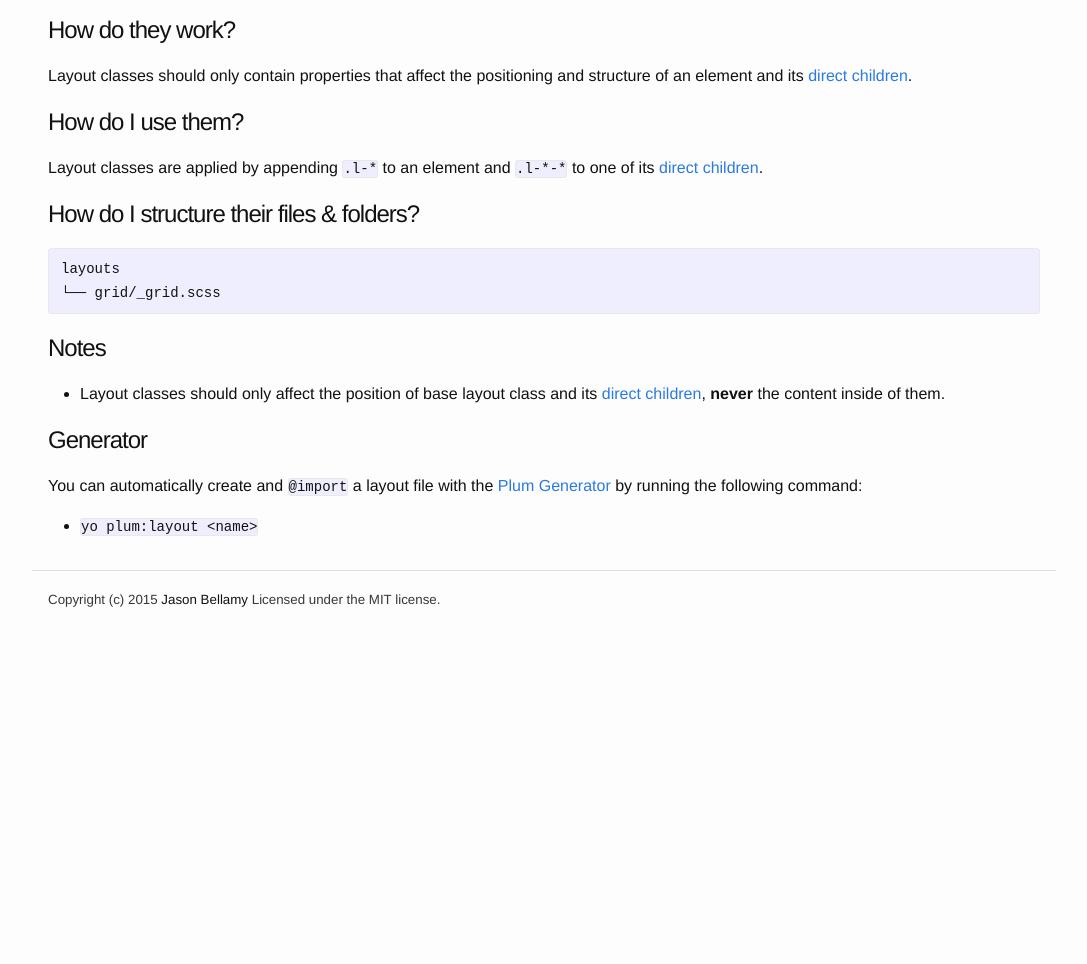
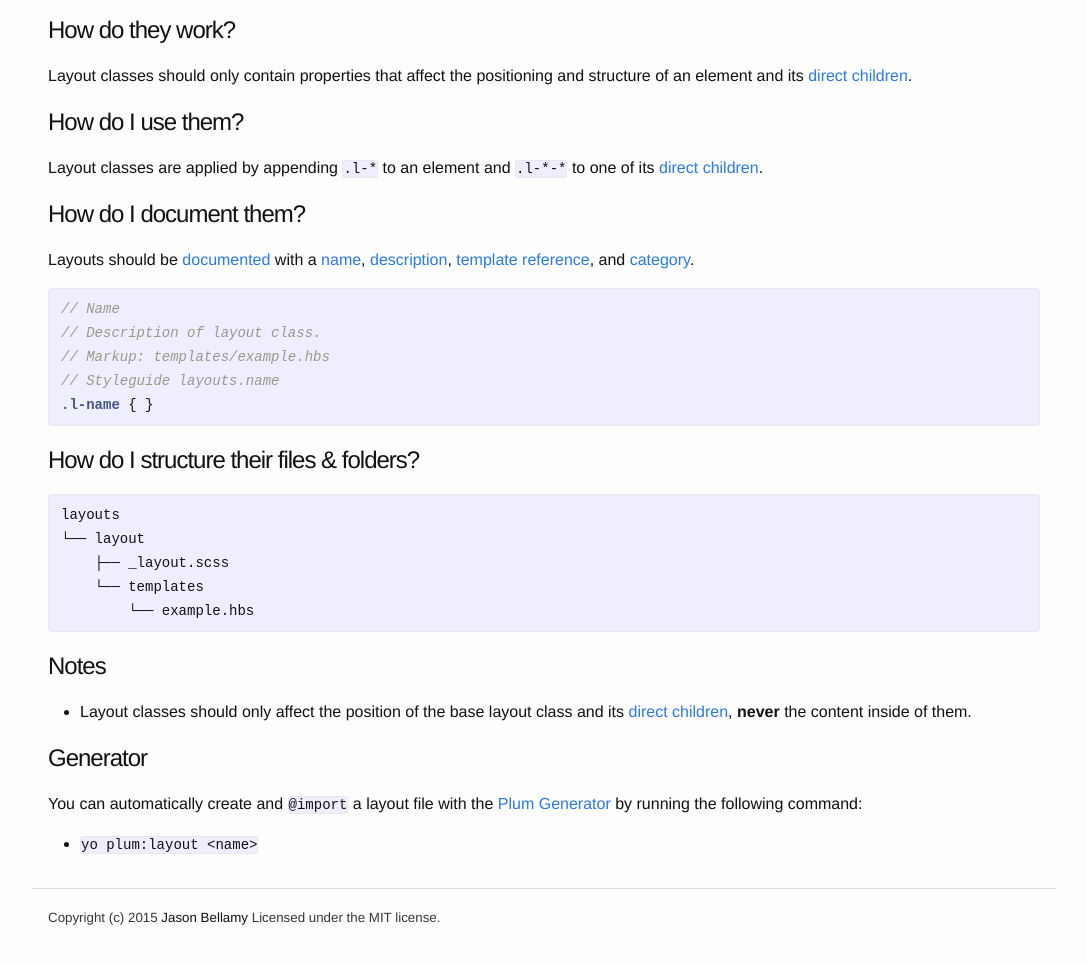
Before and after one commit to plum-css/plum, a Jekyll site: the page built from _docs/layouts.md, in a window 1280 px wide, cut to the strip 308-1285 px from the top of the page. Shown: the top 964 px of the strip, without its empty margins (96-1183 px from the left). Built offline with Jekyll 4.4.1, drawn with Linux system fonts in a browser that asks for light colours; nearby versions of some CDN libraries; Markdown is read by kramdown in place of the engine named in the settings; before the commit the page ends 967 px from its top, so only the background shows below that.

Commit message:
added documentation docs

````diff
--- a/_docs/layouts.md
+++ b/_docs/layouts.md
@@ -41,16 +41,31 @@ Layout classes should only contain properties that affect the positioning and st
 
 Layout classes are applied by appending `.l-*` to an element and `.l-*-*` to one of its [direct children](https://developer.mozilla.org/en-US/docs/Web/CSS/Child_selectors).
 
+## How do I document them?
+
+Layouts should be [documented](documentation.html) with a [name](https://github.com/kss-node/kss/blob/spec/SPEC.md#the-heading-and-description), [description](https://github.com/kss-node/kss/blob/spec/SPEC.md#the-heading-and-description), [template reference](https://github.com/kss-node/kss/blob/spec/SPEC.md#the-markup), and [category](https://github.com/kss-node/kss/blob/spec/SPEC.md#the-styleguide-reference).
+
+```scss
+// Name
+// Description of layout class.
+// Markup: templates/example.hbs
+// Styleguide layouts.name
+.l-name { }
+```
+
 ## How do I structure their files & folders?
 
 ```text
 layouts
-└── grid/_grid.scss
+└── layout
+    ├── _layout.scss
+    └── templates
+        └── example.hbs
 ```
 
 ## Notes
 
-- Layout classes should only affect the position of base layout class and its [direct children](https://developer.mozilla.org/en-US/docs/Web/CSS/Child_selectors), **never** the content inside of them.
+- Layout classes should only affect the position of the base layout class and its [direct children](https://developer.mozilla.org/en-US/docs/Web/CSS/Child_selectors), **never** the content inside of them.
 
 ## Generator
 
````
Also changed, not shown: _docs/documentation.md (added, +28 -0 lines), _docs/helpers.md (+11 -0 lines), _docs/modules.md (+17 -1 lines), _docs/units.md (+16 -1 lines).
